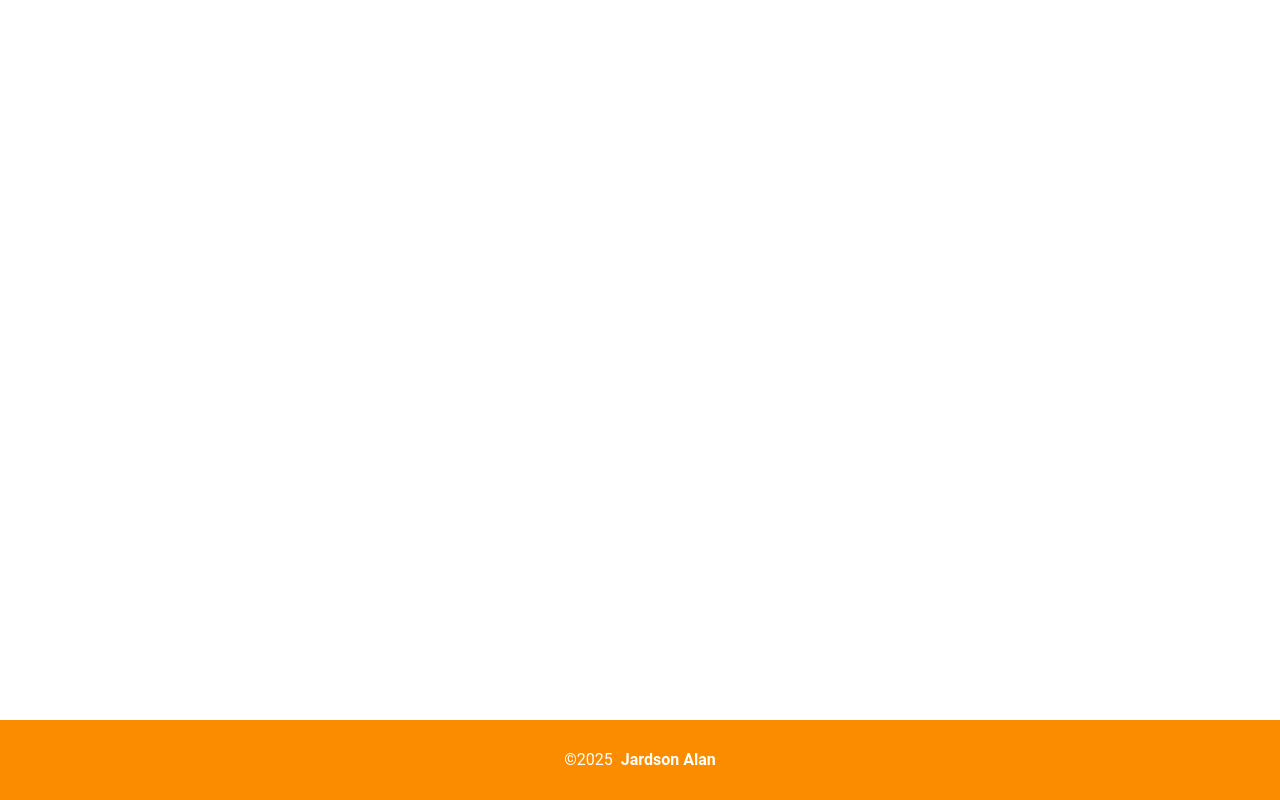
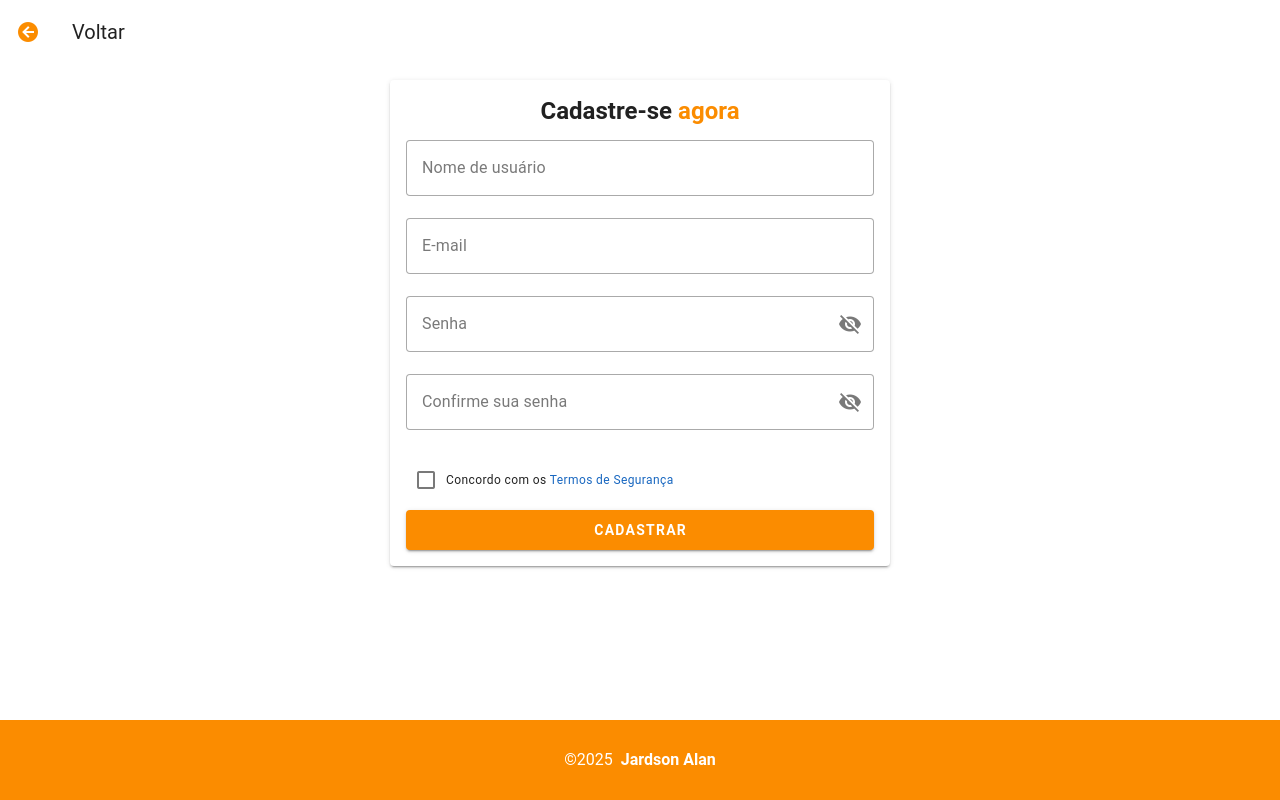
Before and after one commit to jardsonalan/sistema-barbearia, a Vue app: page /register in a window 1280 px wide. Before the commit this address had no page. Built offline with nearby package versions, Linux system fonts and the light colour scheme.

Commit message:
feat: adicionando roteamento de rotas para a opção de cadastro

```diff
--- a/src/router/index.ts
+++ b/src/router/index.ts
@@ -18,6 +18,11 @@ const router = createRouter({
       path: '/password/validation-code',
       name: 'validation-code',
       component: () => import('@/views/ValidationCodeScreen.vue')
+    },
+    {
+      path: '/register',
+      name: 'register',
+      component: () => import('@/views/RegisterScreen.vue')
     }
   ],
 })
--- a/src/views/LoginScreen.vue
+++ b/src/views/LoginScreen.vue
@@ -16,7 +16,7 @@ const viewPassword = ref(false)
             <!-- Link de cadastro para dispositivos mobile e tablet's -->
             <div class="pa-3 mt-2">
                 <span class="text-h4 font-weight-bold">Entre agora ou </span>
-                <a href="#" target="_blank" rel="noopener noreferrer" class="d-block text-h5 text-warning mt-2">Cadastre-se agora</a>
+                <a href="/register" rel="noopener noreferrer" class="d-block text-h5 text-warning mt-2">Cadastre-se agora</a>
                 <hr class="mt-3 rounded-lg text-grey-lighten-5">
             </div>
         </v-col>
@@ -46,7 +46,7 @@ const viewPassword = ref(false)
                                 <v-btn class="w-100 bg-warning font-weight-bold" height="40px">Entrar</v-btn>
                                 <div class="d-md-flex justify-md-space-between align-md-center mt-4">
                                     <!-- Link de cadastro para laptops, televisões, entre outros -->
-                                    <a v-if="$vuetify.display.mdAndUp" href="#" target="_blank" rel="noopener noreferrer" class="text-subtitle-1 text-warning">Cadastre-se agora</a>
+                                    <a v-if="$vuetify.display.mdAndUp" href="/register" rel="noopener noreferrer" class="text-subtitle-1 text-warning">Cadastre-se agora</a>
                                     <a href="/password" rel="noopener noreferrer" class="d-flex d-md-inline justify-end w-xl-100 text-subtitle-1 text-grey-darken-3">Esqueceu a senha?</a>
                                 </div>
                             </div>
--- a/src/views/RegisterScreen.vue
+++ b/src/views/RegisterScreen.vue
@@ -31,7 +31,7 @@ const confirmPassword = ref(false)
                     </div>
                 </template>
             </v-checkbox>
-            <v-btn text="Cadastrar" class="bg-warning w-100 font-weight-bold" height="40" max-width="500"></v-btn>
+            <v-btn text="Cadastrar" class="bg-warning w-100 font-weight-bold" height="40" max-width="500" to="/"></v-btn>
         </v-card>
     </v-container>
 </template>
```
